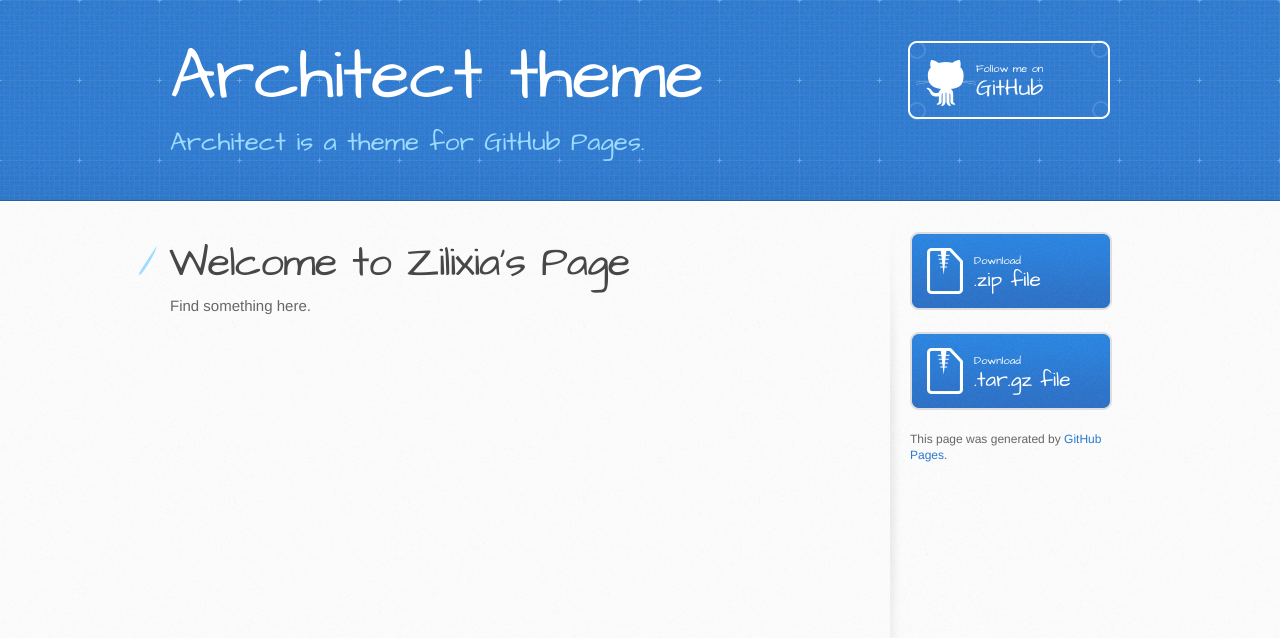
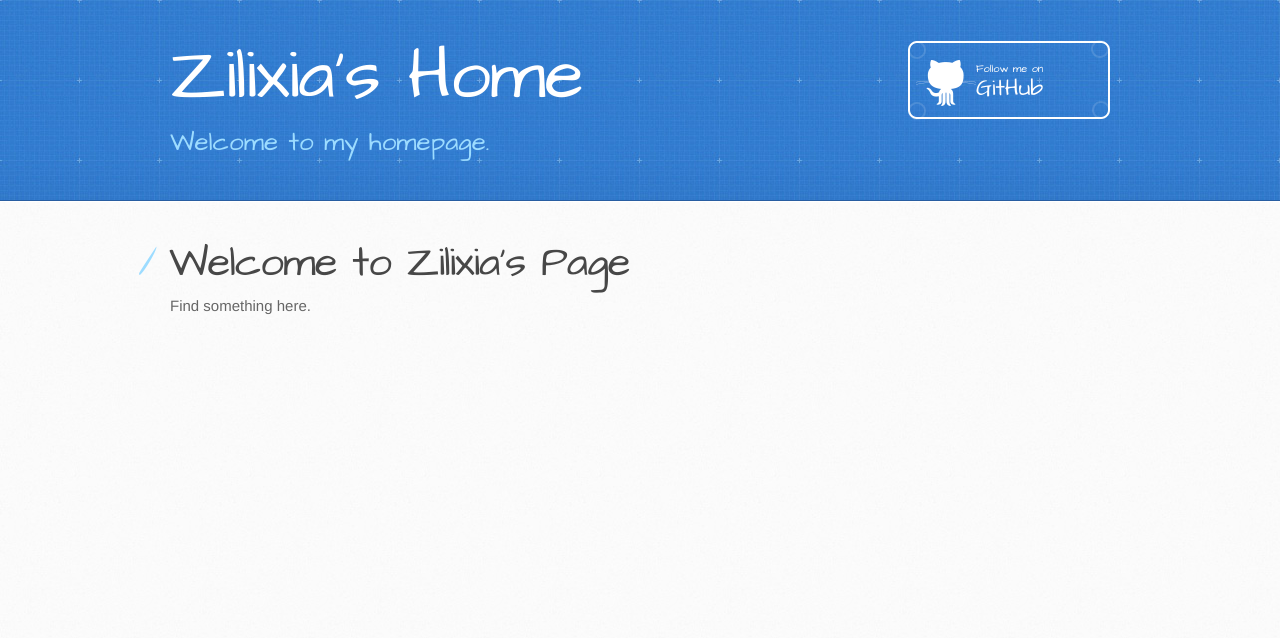
Before and after one commit to zilixia/zilixia.github.io, a Jekyll site: the page built from index.md, in a window 1280 px wide. Shown: the top 638 px of the page. Built offline with Jekyll 4.4.1, drawn with Linux system fonts in a browser that asks for light colours; our own code applies the rules of GitHub Pages for plain Markdown files.

Commit message:
update homepage

```diff
--- a/_config.yml
+++ b/_config.yml
@@ -1,5 +1,4 @@
-title: Architect theme
-description: Architect is a theme for GitHub Pages.
-show_downloads: true
+title: Zilixia's Home
+description: Welcome to my homepage.
 google_analytics:
 theme: jekyll-theme-architect
--- a/_layouts/default.html
+++ b/_layouts/default.html
@@ -36,24 +36,6 @@
         <section id="main-content">
           {{ content }}
         </section>
-
-        <aside id="sidebar">
-          {% if site.show_downloads %}
-            <a href="{{ site.github.zip_url }}" class="button">
-              <small>Download</small>
-              .zip file
-            </a>
-            <a href="{{ site.github.tar_url }}" class="button">
-              <small>Download</small>
-              .tar.gz file
-            </a>
-          {% endif %}
-
-          {% if site.github.is_project_page %}
-            <p class="repo-owner"><a href="{{ site.github.repository_url }}">{{ site.github.repository_name }}</a> is maintained by <a href="{{ site.github.owner_url }}">{{ site.github.owner_name }}</a>.</p>
-          {% endif %}
-
-          <p>This page was generated by <a href="https://pages.github.com">GitHub Pages</a>.</p>
         </aside>
       </div>
     </div>
```
